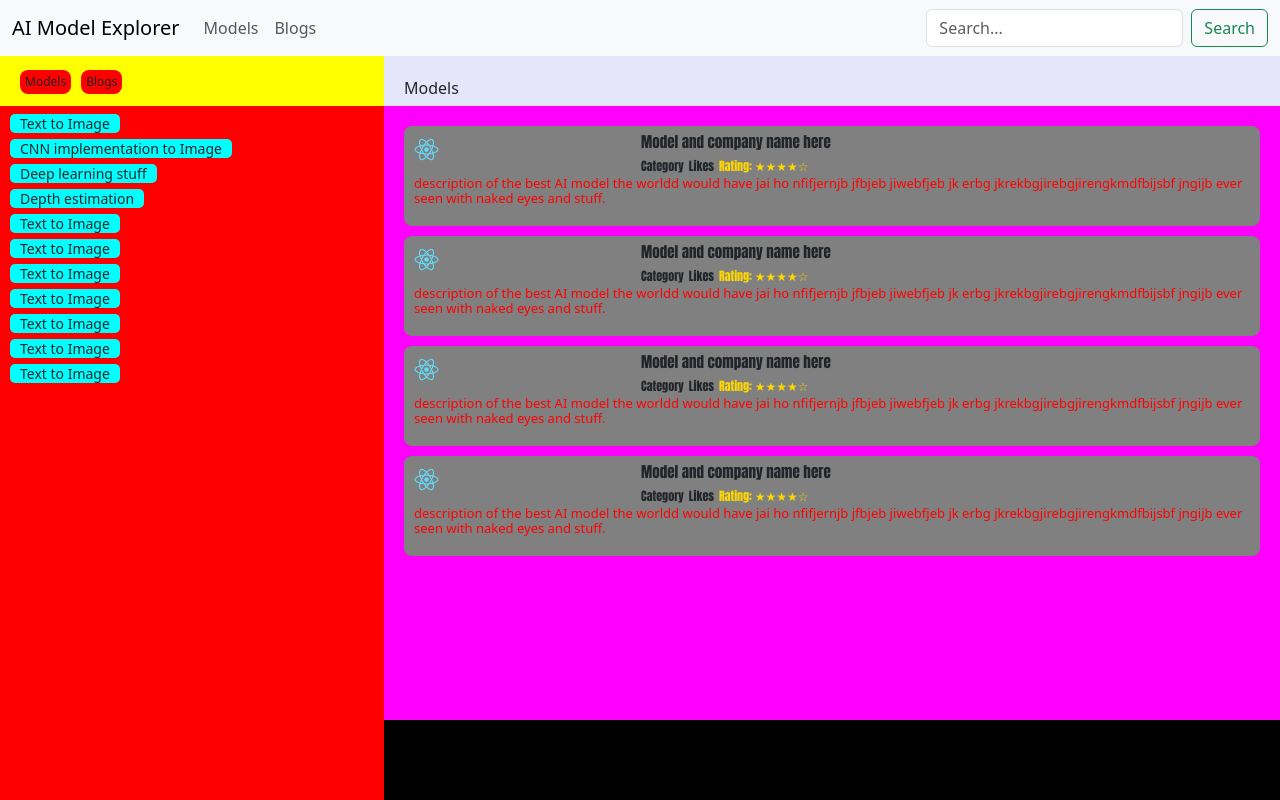
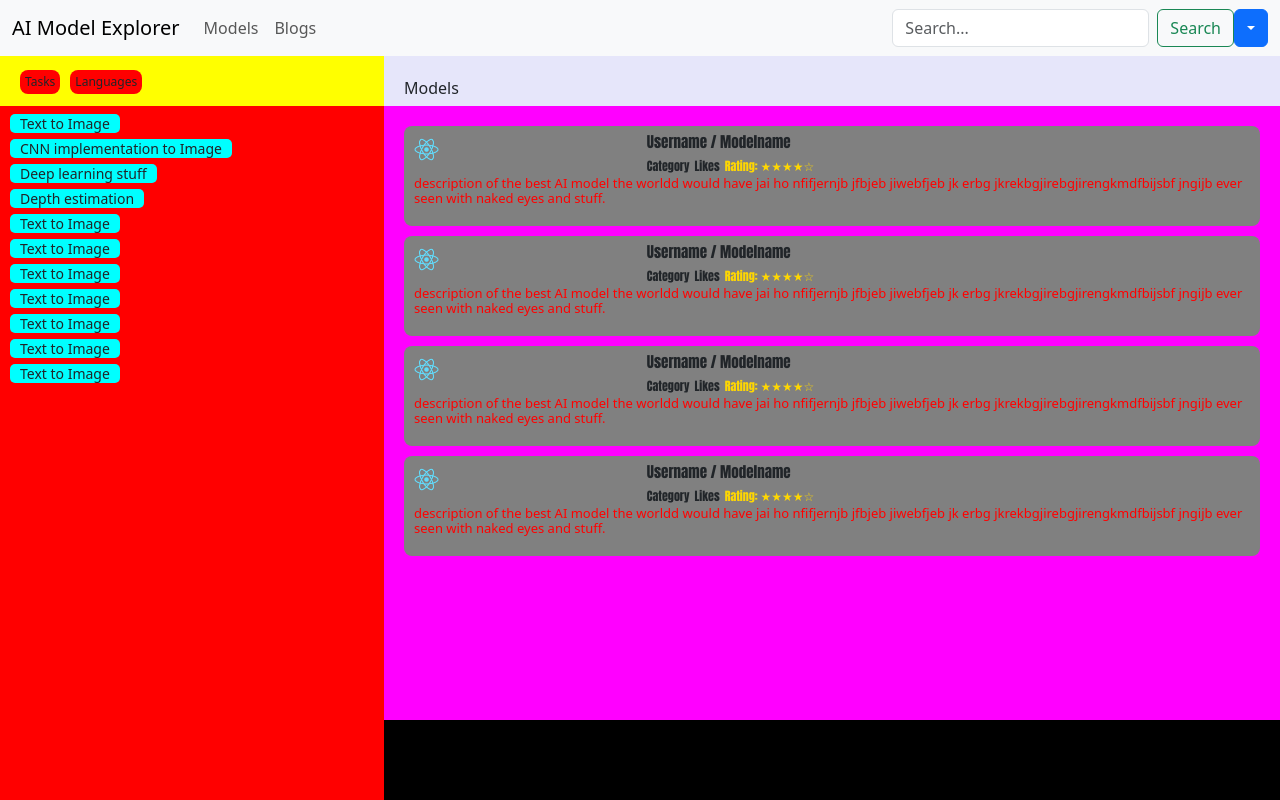
Before and after one commit to priyansupp/AI-model, a React (Create React App) app in the folder client/: page /models in a window 1280 px wide. Built offline with nearby package versions, Linux system fonts and the light colour scheme.

Commit message:
Added profile button

```diff
--- a/client/src/components/categories.js
+++ b/client/src/components/categories.js
@@ -5,8 +5,8 @@ import styles from './categories.module.css';
 
 function Categories() {
     const list = [
-        {name: 'Models', id: 1},
-        {name: 'Blogs', id: 2}
+        {name: 'Tasks', id: 1},
+        {name: 'Languages', id: 2}
     ];
     return (
         <div className={styles.listings}>
--- a/client/src/components/header.js
+++ b/client/src/components/header.js
@@ -5,7 +5,9 @@ import Container from 'react-bootstrap/Container';
 import Form from 'react-bootstrap/Form';
 import Nav from 'react-bootstrap/Nav';
 import Navbar from 'react-bootstrap/Navbar';
-import NavDropdown from 'react-bootstrap/NavDropdown';
+import ButtonGroup from 'react-bootstrap/ButtonGroup';
+import Dropdown from 'react-bootstrap/Dropdown';
+import DropdownButton from 'react-bootstrap/DropdownButton';
 
 function Header() {
   return (
@@ -21,16 +23,6 @@ function Header() {
           >
             <Nav.Link href="/models">Models</Nav.Link>
             <Nav.Link href="/blogs">Blogs</Nav.Link>
-            {/* <NavDropdown title="Link" id="navbarScrollingDropdown">
-              <NavDropdown.Item href="#action3">Action</NavDropdown.Item>
-              <NavDropdown.Item href="#action4">
-                Models
-              </NavDropdown.Item>
-              <NavDropdown.Divider />
-              <NavDropdown.Item href="#action5">
-                Something else here
-              </NavDropdown.Item>
-            </NavDropdown> */}
           </Nav>
           <Form className="d-flex">
             <Form.Control
@@ -42,6 +34,15 @@ function Header() {
             <Button variant="outline-success">Search</Button>
           </Form>
         </Navbar.Collapse>
+        <DropdownButton as={ButtonGroup}>
+            <Dropdown.Item eventKey="1">Username</Dropdown.Item>
+            <Dropdown.Item eventKey="2">+ New Model</Dropdown.Item>
+            <Dropdown.Item eventKey="3" active>
+              + New Blog
+            </Dropdown.Item>
+            <Dropdown.Divider />
+            <Dropdown.Item eventKey="4">Logout</Dropdown.Item>
+          </DropdownButton>
       </Container>
     </Navbar>
   );
--- a/client/src/components/modelcard.js
+++ b/client/src/components/modelcard.js
@@ -10,7 +10,7 @@ function ModelCard() {
                     <img src={logo}/>
                 </div>
                 <div className={styles.details}>
-                    <div>Model and company name here</div>
+                    <div>Username / Modelname</div>
                     <ul>
                         <li>Category</li>
                         <li>Likes</li>
```
